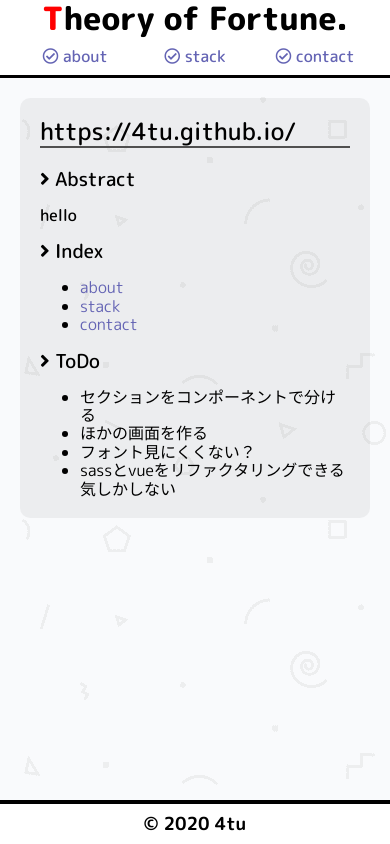
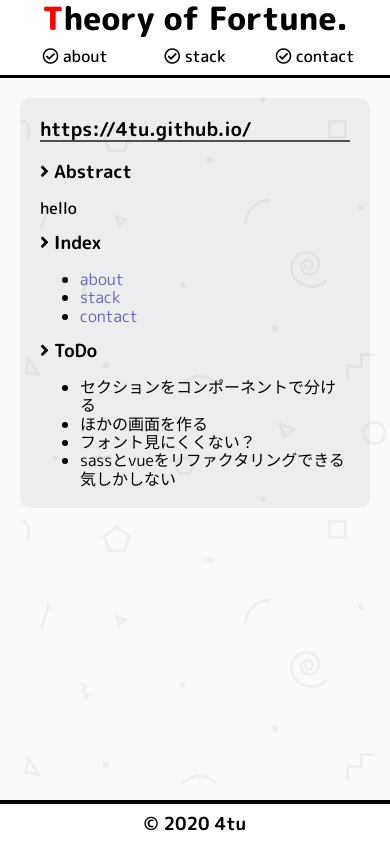
Before and after one commit to 4tu/4tu.github.io, a Nuxt app: page / in a window 390 px wide. Built offline with nearby package versions, Linux system fonts and the light colour scheme.

Commit message:
add: スタイル修正

```diff
--- a/assets/sass/app.scss
+++ b/assets/sass/app.scss
@@ -35,21 +35,29 @@ a {
                 font-weight: 500;
                 border-bottom: 2px solid $gray;
                 color: $black;
+                @media (max-width: 768px) {
+                    font-size: larger;
+                    font-weight: 700;
+                }
 
                 .red {
                     color: $red;
                 }
             }
 
-            .contents {
-                font-size: medium;
-                font-weight: 400;
-            }
-
             .sub-section {
                 .sub-header {
                     font-size: larger;
                     font-weight: 500;
+                    @media (max-width: 768px) {
+                        font-size: large;
+                        font-weight: 700;
+                    }
+                }
+
+                .contents {
+                    font-size: medium;
+                    font-weight: 400;
                 }
             }
         }
--- a/assets/sass/header.scss
+++ b/assets/sass/header.scss
@@ -58,10 +58,7 @@
             }
 
             .text {
-                font-size: large;
-                font-weight: 700;
                 color: $black;
-
                 @media (min-width: 769px) {
                     &:hover {
                         color: $red;
--- a/components/Header.vue
+++ b/components/Header.vue
@@ -8,7 +8,7 @@
         <nav class="nav-area">
             <div id="navbutton">
                 <div class="button" v-for="link in links" :key="link.index">
-                    <a :href='"/"+link'><i class="far fa-check-circle"></i> {{ link }}</a>
+                    <a class="text" :href='"/"+link'><i class="far fa-check-circle"></i> {{ link }}</a>
                 </div>
             </div>
         </nav>
```
